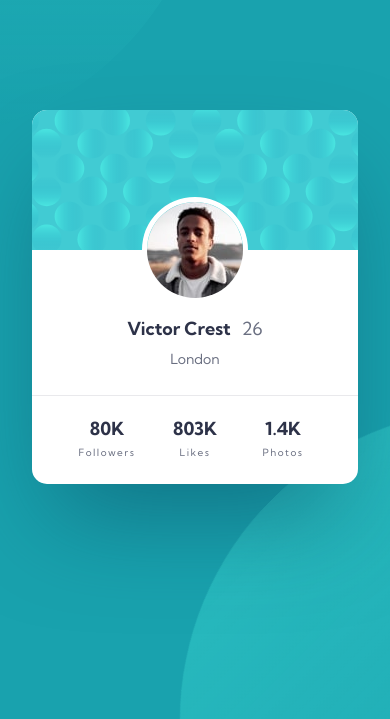
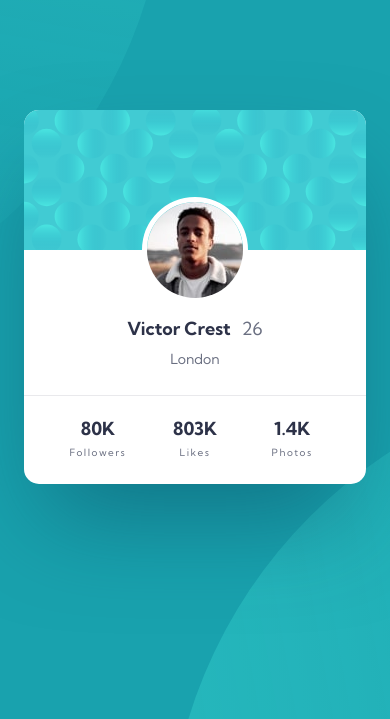
Before and after one commit to Michal-Majchrzak/fm-profile-card-component, a plain HTML site: page index.html in a window 390 px wide. Shown: the part 125-844 px from the top of the page. Drawn offline with Linux system fonts and the light colour scheme.

Commit message:
final version for mobile and desktop, added screenshots and updated readme.md

```diff
--- a/src/css/style.css
+++ b/assets/css/style.css
@@ -14,14 +14,12 @@ img {
     --color-very-dark-blue: hsl(229, 23%, 23%);
     --color-dark-blue: hsl(227, 10%, 46%);
     --color-light-gray: hsl(228, 9%, 92%);
-    /* Gradients */
-    --background-gradient: linear-gradient(hsla(195, 91%, 37%, 0.01), hsl(174, 100%, 66%));
-    /* Spacing */
-    --space-275: 0.9375rem;
     /* Avatar */
     --avatar-size: 6rem;
     --border-width: 0.3125rem;
     --final-avatar-size: calc(var(--avatar-size) + 2 * var(--border-width));
+    /* Background */
+    --bg-circle-size: 61.125rem;
 }
 
 .text-bold {
@@ -42,34 +40,40 @@ img {
     line-height: 100%;
 }
 
+/* Background circle elements */
+
 body::before {
-    background-image: var(--background-gradient);
+    background-image: linear-gradient(10deg, hsla(195, 91%, 37%, 0.01), hsl(174, 100%, 66%));
     border-radius: 100%;
     content: "";
     opacity: 0.25;
     z-index: -1;
-    width: 622px;
-    height: 622px;
+    width: var(--bg-circle-size);
+    height: var(--bg-circle-size);
     position: fixed;
-    top:-355px;
-    left:-410px;
-    transform: rotate(180deg);
+    top: -31.8125rem;
+    /*  calc function -> calculates left offset of the element based on its size and vieport witdh.
+    This left offset will anchor right edge of the element 27px to the left of viewport center.
+
+        min function  -> will apply calucated left offset value as long as viewport width is less than 1440px,
+    for larger vieports element will be placed in the same position -285px.
+
+    The same idea is applied in right offset for the body::after element.
+    */
+    left: min(-17.8125rem, calc((50vw - 1.6875rem) - var(--bg-circle-size)));
 }
 
 body::after {
-    background-image: var(--background-gradient);
+    background-image: linear-gradient(-100deg, hsla(195, 91%, 37%, 0.01), hsl(174, 100%, 66%));
     border-radius: 100%;
     content: "";
     opacity: 0.25;
     z-index: -1;
-    width: 622px;
-    height: 622px;
+    width: var(--bg-circle-size);
+    height: var(--bg-circle-size);
     position: fixed;
-    /* bottom is calculated with formula : (100vh - 357px) - bgImageWidth */
-    bottom: -312px;
-    /* right is calculated with formula : (100vw - 165px) - bgImageHeight */
-    right: -412px;
-    transform: rotate(-225deg);
+    bottom: -39.5rem;
+    right: min(-14.375rem, calc((50vw + 1.75rem) - var(--bg-circle-size)));
 }
 
 body {
@@ -88,14 +92,14 @@ body {
 
 .card {
     background-color: var(--color-white);
-    border-radius: var(--space-275);
+    border-radius: 0.9375rem;
     position: relative;
     display: flex;
     flex-direction: column;
     gap: 1.5rem;
     align-items: center;
     padding-bottom: 1.5rem;
-    max-width: 20.375rem;
+    width: clamp(20.375rem, calc(100vw - 3rem), 21.875rem);
     box-shadow: 0px 50px 100px -20px hsla(197, 85%, 20%, 0.5);
 }
 
@@ -103,7 +107,7 @@ body {
     object-fit: cover;
     height: 8.75rem;
     width: 100%;
-    border-radius: var(--space-275) var(--space-275) 0 0;
+    border-radius: 0.9375rem 0.9375rem 0 0;
     margin-bottom: calc(var(--avatar-size) / 2 - var(--border-width));
 }
 
@@ -146,7 +150,7 @@ body {
 }
 .card .stats-section {
     display: flex;
-    gap: 1.5rem;
+    gap: clamp(1.5rem, 8.5vw, 2.125rem);
 }
 
 .card .stats-box {
--- a/index.html
+++ b/index.html
@@ -2,18 +2,18 @@
 <html lang="en">
 <head>
   <meta charset="UTF-8">
-  <meta name="viewport" content="width=device-width, initial-scale=1.0"> <!-- displays site properly based on user's device -->
+  <meta name="viewport" content="width=device-width, initial-scale=1.0">
   <link rel="icon" type="image/png" sizes="32x32" href="assets/images/favicon-32x32.png">
   <title>Frontend Mentor | Profile card component</title>
   <link rel="preconnect" href="https://fonts.googleapis.com">
   <link rel="preconnect" href="https://fonts.gstatic.com" crossorigin>
   <link href="https://fonts.googleapis.com/css2?family=Kumbh+Sans:wght@100..900&display=swap" rel="stylesheet">
-  <link rel="stylesheet" href="src/css/style.css">
+  <link rel="stylesheet" href="assets/css/style.css">
 </head>
 <body>
   <main class="card">
-    <img class="card-header" src="assets/images/bg-pattern-card.svg" alt="">
-    <img class="card-avatar" src="assets/images/image-victor.jpg" alt="">
+    <img class="card-header" src="assets/images/bg-pattern-card.svg" alt="light cyan bubbles on slight darker background">
+    <img class="card-avatar" src="assets/images/image-victor.jpg" alt="image chosen as profile avatar picture">
     <section class="card-name-location">
       <h1 class="card-title"><span class="text-bold">Victor Crest</span> 26</h1>
       <p class="text-small">London</p>
```
Also changed, not shown: assets/images/bg-pattern-bottom.svg (deleted), assets/images/bg-pattern-top.svg (deleted), screenshots/desktop.webp (added), screenshots/mobile.webp (added), 1 other file.
